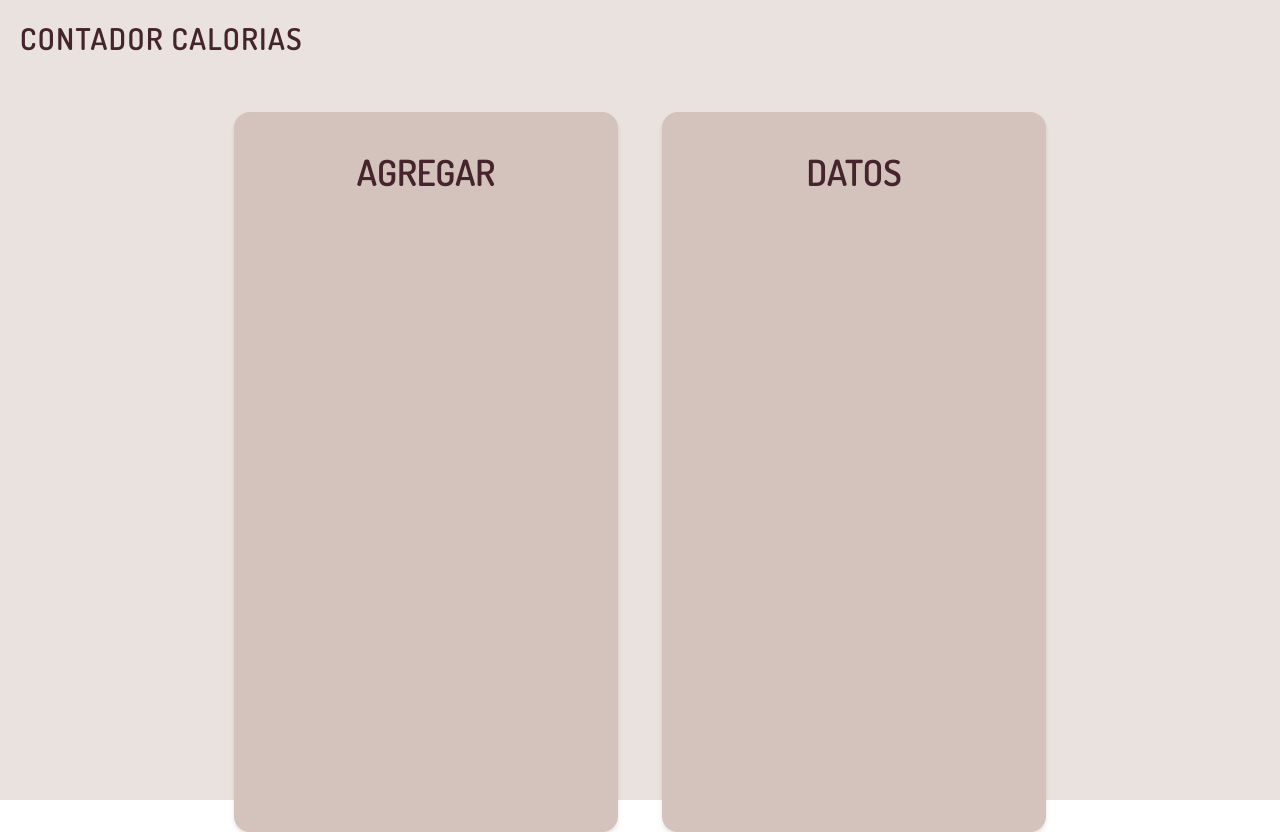
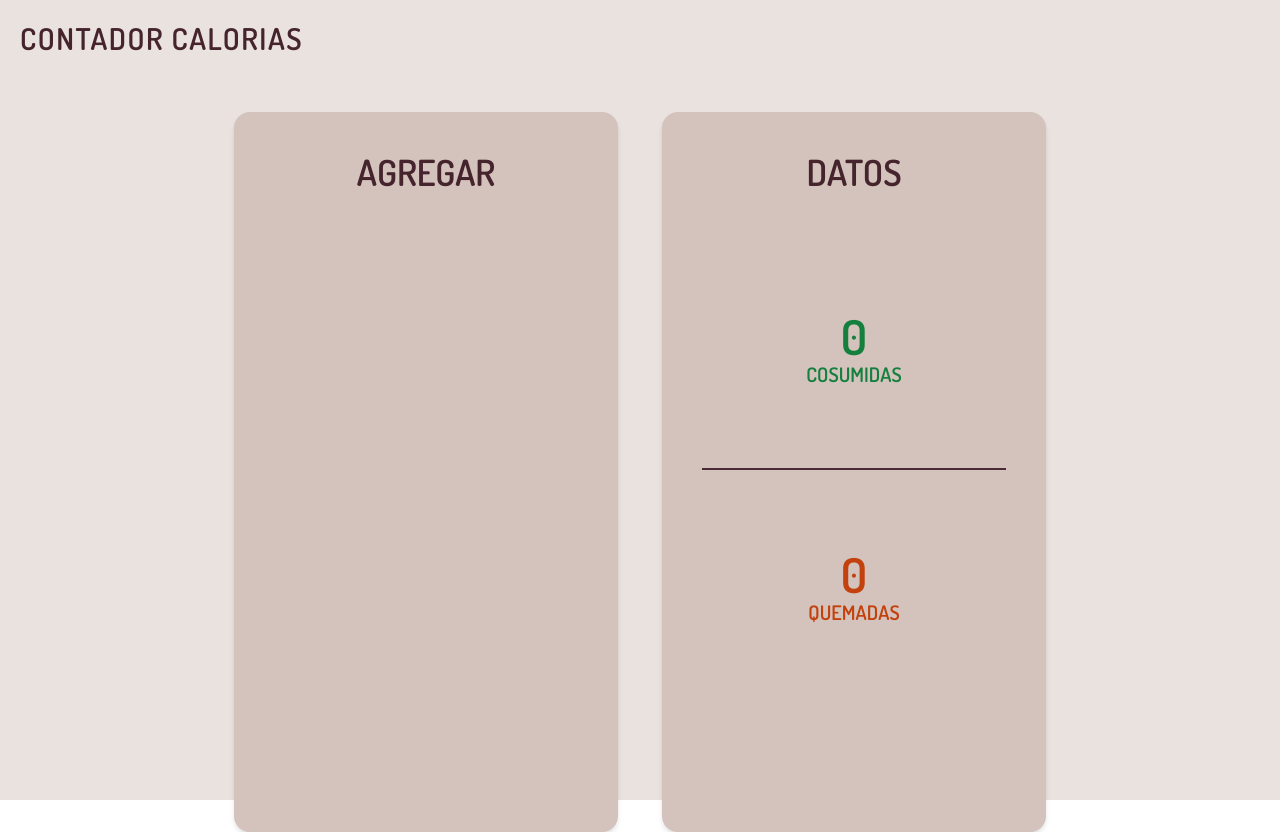
Before and after one commit to ERHy-UZ/contador-calorias, a React (Vite) app: page / in a window 1280 px wide. Built offline with nearby package versions, Linux system fonts and the light colour scheme.

Commit message:
Se agrego el contador de calorias en la vista principal

```diff
--- a/src/App.tsx
+++ b/src/App.tsx
@@ -26,7 +26,7 @@ function App() {
       <header>
         <h1 className='text-3xl font-dosis font-semibold uppercase tracking-wider text-coffee-400 '>Contador Calorias</h1>
       </header>
-      <section className='flex flex-col lg:flex-row justify-center items-center space-y-11 lg:space-y-0 lg:space-x-11 my-14 h-[45rem] w-full'>
+      <section className='flex flex-col lg:flex-row justify-center items-center space-y-11 lg:space-y-0 lg:space-x-11 my-14 h-[60rem] lg:h-[45rem] w-full'>
         <BotonMain
           nombre='Agregar'
           direccionOpen={<AgregarComponent state={state} dispatch={dispatch} />}
@@ -37,7 +37,7 @@ function App() {
         <BotonMain
           nombre='Datos'
           direccionOpen={<DatosComponent state={state} handleEdit={handleEdit} dispatch={dispatch} />}
-          direccionClosed={<ResumenComponent />}
+          direccionClosed={<ResumenComponent state={state} />}
           isEdit={isEditTwo}
           setEdit={setEditTwo}
         />
--- a/src/components/BotonMain.tsx
+++ b/src/components/BotonMain.tsx
@@ -29,7 +29,7 @@ export default function BotonMain({ nombre, direccionOpen, direccionClosed, isEd
         <motion.div
             whileHover={{ scale: !isOpen ? 1.04 : 1 }}
             whileTap={{ scale: !isOpen ? 0.9 : 1 }}
-            onMouseLeave={handleMouseLeave} onClick={() => setOpen(true)} className={`bg-coffee-200 ${isOpen ? 'h-[36rem]' : 'h-48'} lg:h-full w-11/12 ${isOpen ? 'lg:w-[80rem]' : 'lg:w-96'} rounded-2xl p-10 ${isOpen ? 'cursor-default' : 'cursor-pointer'} shadow-md`}
+            onMouseLeave={handleMouseLeave} onClick={() => setOpen(true)} className={`bg-coffee-200 ${isOpen ? 'h-[36rem]' : 'h-72'} lg:h-full w-11/12 ${isOpen ? 'lg:w-[80rem]' : 'lg:w-96'} rounded-2xl p-10 ${isOpen ? 'cursor-default' : 'cursor-pointer'} shadow-md`}
         >
             <div className='flex flex-col justify-center items-center w-full h-full'>
                 <h1 className='font-dosis font-semibold text-4xl uppercase text-coffee-400'>{nombre}</h1>
--- a/src/components/ResumenComponent.tsx
+++ b/src/components/ResumenComponent.tsx
@@ -1,8 +1,25 @@
+import { useMemo } from "react"
+import { ActivityState } from "../reducers/activity-reducer"
+import { motion } from "framer-motion"
 
-export default function ResumenComponent() {
+type ResumenComponentProps = {
+  state: ActivityState
+}
+
+export default function ResumenComponent({ state }: ResumenComponentProps) {
+  const caloriesCosumed = useMemo(() => state.activities.reduce((accumulator, value) => value.categoria === 1 ? accumulator + +value.calorias : accumulator, 0), [state.activities])
+  const caloriesBurned = useMemo(() => state.activities.reduce((accumulator, value) => value.categoria === 2 ? accumulator + +value.calorias : accumulator, 0), [state.activities])
+
   return (
-    <>
-
-    </>
+    <div className='max-lg:grid max-lg:grid-cols-2 lg:flex lg:flex-col max-lg:divide-x-2 lg:divide-y-2 divide-coffee-300 w-full h-full'>
+      <motion.div className='flex flex-col justify-center items-center uppercase font-dosis w-full lg:py-20 text-green-700'>
+        <p className='text-5xl font-semibold'>{caloriesCosumed}</p>
+        <p className='text-xl font-semibold'>Cosumidas</p>
+      </motion.div>
+      <motion.div className='flex flex-col justify-center items-center uppercase font-dosis w-full lg:py-20 text-orange-700'>
+        <p className='text-5xl font-semibold'>{caloriesBurned}</p>
+        <p className='text-xl font-semibold'>Quemadas</p>
+      </motion.div>
+    </div>
   )
 }
```
